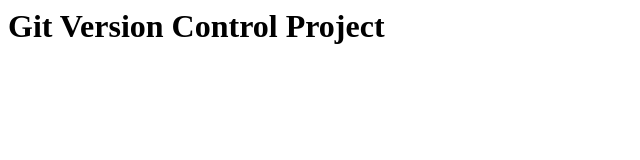
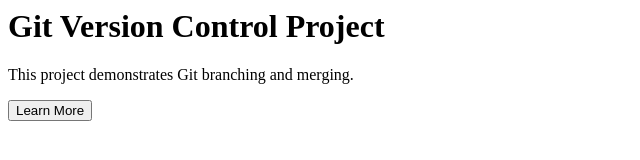
Before and after one commit to Mainuddeen00/git-devops-project, a plain HTML site: page index.html in a window 1280 px wide. Shown: the whole page, without its empty margins (0-640 px from the left). Drawn offline with Linux system fonts and the light colour scheme.

Commit message:
Enhanced UI with description text and action button

```diff
--- a/index.html
+++ b/index.html
@@ -1,6 +1,10 @@
 <html>
-<head><title>Git Project</title></head>
+<head>
+    <title>Git Project</title>
+</head>
 <body>
-<h1>Git Version Control Project</h1>
+    <h1>Git Version Control Project</h1>
+    <p>This project demonstrates Git branching and merging.</p>
+    <button>Learn More</button>
 </body>
 </html>
```
